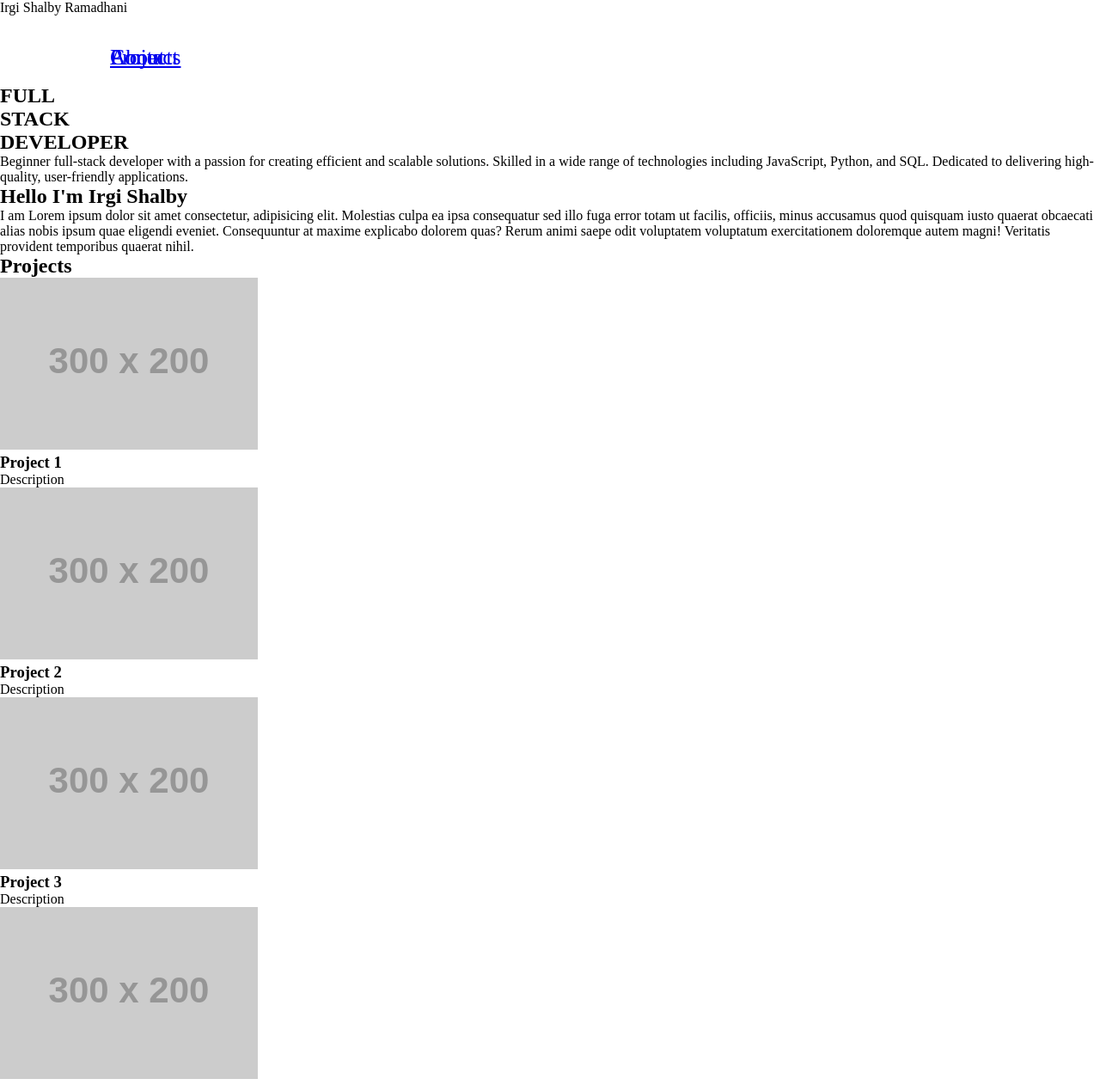
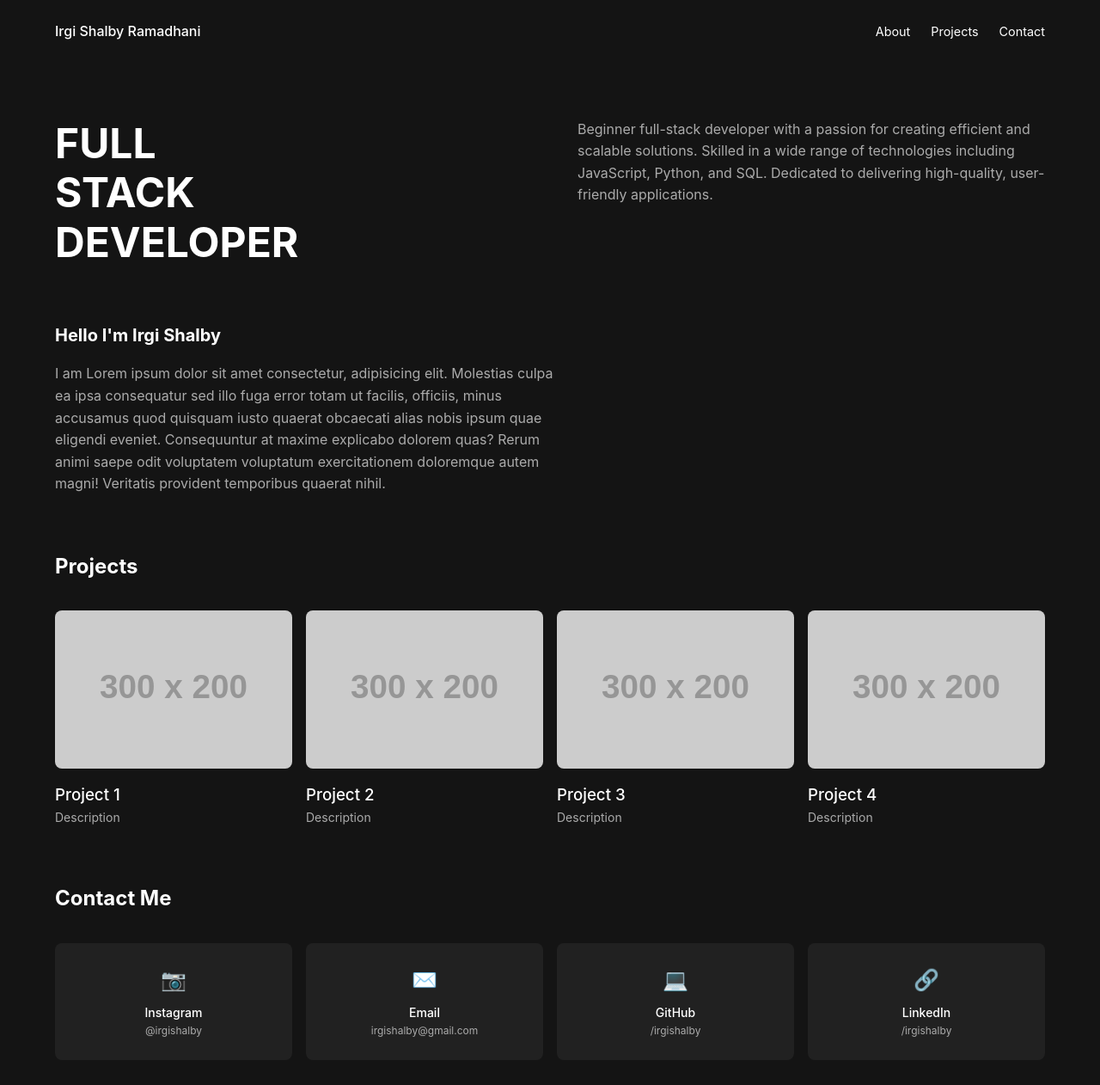
Before and after one commit to irgishalby/MyPortfolio, a plain HTML site: page index.html in a window 1280 px wide. Shown: the top 1262 px of the page at 86% size. Drawn offline with Linux system fonts and the light colour scheme; placeholder pictures from the web are drawn by us.

Commit message:
Update style.css

```diff
--- a/style.css
+++ b/style.css
@@ -1,30 +1,41 @@
-*{
+* {
     margin: 0;
     padding: 0;
     box-sizing: border-box;
 }
 
-nav{
-    position: relative;
-    left: 0;
-    top: 0;
-    width: 1005;
-    height: 80px;
+html {
+    scroll-behavior: smooth;
 }
 
-nav a{
-    position: absolute;
-    left: 10%;
-    bottom: 1rem;
-    font-size: 1.6rem;
+body {
+    font-family: -apple-system, BlinkMacSystemFont, 'Segoe UI', Roboto, Oxygen, Ubuntu, Cantarell, 'Open Sans', 'Helvetica Neue', sans-serif;
+    background-color: #141414;
+    color: #ffffff;
+    line-height: 1.6;
 }
 
-/* Splash screen */
+.container {
+    width: 90%;
+    max-width: 1200px;
+    margin: 0 auto;
+}
+
+a {
+    color: #ffffff;
+    text-decoration: none;
+}
+
+a:hover {
+    color: #e5e8eb;
+}
+
+/* Splash Screen */
 .intro {
   position: fixed;
   z-index: 1;
+  top: 0;
   left: 0;
-    top: 0;
   width: 100%;
   height: 100vh;
   background-color: #161616;
@@ -36,24 +47,198 @@ nav a{
   top: 40%;
   left: 50%;
   transform: translate(-50%, 50%);
-    color: #fff;
+  color: var(--text-color);
 }
 
 .greet {
+  display: inline-block;
   position: relative;
-    display: inline-block;
   bottom: -20px;
   opacity: 0;
 }
 
-.greet.active{
+.greet.active {
   bottom: 0;
   opacity: 1;
   transition: ease-in-out 0.5s;
 }
 
-.greet.fade{
+.greet.fade {
   bottom: 150px;
   opacity: 0;
   transition: ease-in-out 0.5s;
 }
+
+/* Header styles */
+header {
+    padding: 1.5rem 0;
+    display: flex;
+    justify-content: space-between;
+    align-items: center;
+}
+
+.logo {
+    font-weight: 500;
+}
+
+nav {
+    display: flex;
+    gap: 1.5rem;
+}
+
+nav a {
+    font-size: 0.9rem;
+}
+
+/* Hero section */
+.hero {
+    display: grid;
+    grid-template-columns: 1fr;
+    gap: 2rem;
+    margin: 4rem 0;
+}
+
+.hero-title h1 {
+    font-size: 3rem;
+    font-weight: 700;
+    line-height: 1.2;
+}
+
+.hero-description {
+    color: #ababab;
+}
+
+/* Introduction section */
+.introduction {
+    margin: 4rem 0;
+}
+
+.introduction h2 {
+    font-size: 1.25rem;
+    margin-bottom: 1rem;
+}
+
+.introduction p {
+    color: #ababab;
+    max-width: 600px;
+}
+
+/* Projects section */
+.projects {
+    margin: 4rem 0;
+}
+
+.projects h2 {
+    font-size: 1.5rem;
+    font-weight: 700;
+    margin-bottom: 2rem;
+}
+
+.project-grid {
+    display: grid;
+    grid-template-columns: repeat(1, 1fr);
+    gap: 1rem;
+}
+
+.project-card img {
+    width: 100%;
+    height: auto;
+    border-radius: 0.5rem;
+    object-fit: cover;
+}
+
+.project-card h3 {
+    font-weight: 500;
+    margin-top: 0.5rem;
+}
+
+.project-card p {
+    font-size: 0.875rem;
+    color: #ababab;
+}
+
+/* Contact section */
+.contact {
+    margin: 4rem 0;
+}
+
+.contact h2 {
+    font-size: 1.5rem;
+    font-weight: 700;
+    margin-bottom: 2rem;
+}
+
+.contact-grid {
+    display: grid;
+    grid-template-columns: repeat(1, 1fr);
+    gap: 1rem;
+    margin-bottom: 2rem;
+}
+
+.contact-card {
+    background-color: #212121;
+    padding: 1.5rem;
+    border-radius: 0.5rem;
+    display: flex;
+    flex-direction: column;
+    align-items: center;
+    text-align: center;
+}
+
+.contact-card .icon {
+    margin-bottom: 0.5rem;
+    font-size: 1.5rem;
+}
+
+.contact-card h3 {
+    font-size: 0.875rem;
+    font-weight: 500;
+}
+
+.contact-card p {
+    font-size: 0.75rem;
+    color: #ababab;
+}
+
+.phone-number h3 {
+    font-size: 0.875rem;
+    margin-bottom: 0.5rem;
+    font-weight: normal;
+}
+
+.phone-number input {
+    width: 100%;
+    max-width: 400px;
+    background-color: #303030;
+    border: none;
+    border-radius: 0.375rem;
+    padding: 0.75rem;
+    color: #ffffff;
+    font-size: 1rem;
+}
+
+/* Media queries for responsive design */
+@media (min-width: 768px) {
+    .hero {
+        grid-template-columns: 1fr 1fr;
+        gap: 4rem;
+    }
+
+    .project-grid {
+        grid-template-columns: repeat(2, 1fr);
+    }
+
+    .contact-grid {
+        grid-template-columns: repeat(2, 1fr);
+    }
+}
+
+@media (min-width: 1024px) {
+    .project-grid {
+        grid-template-columns: repeat(4, 1fr);
+    }
+
+    .contact-grid {
+        grid-template-columns: repeat(4, 1fr);
+    }
+}
```
Lines whose indentation alone changed are shown as unchanged.
